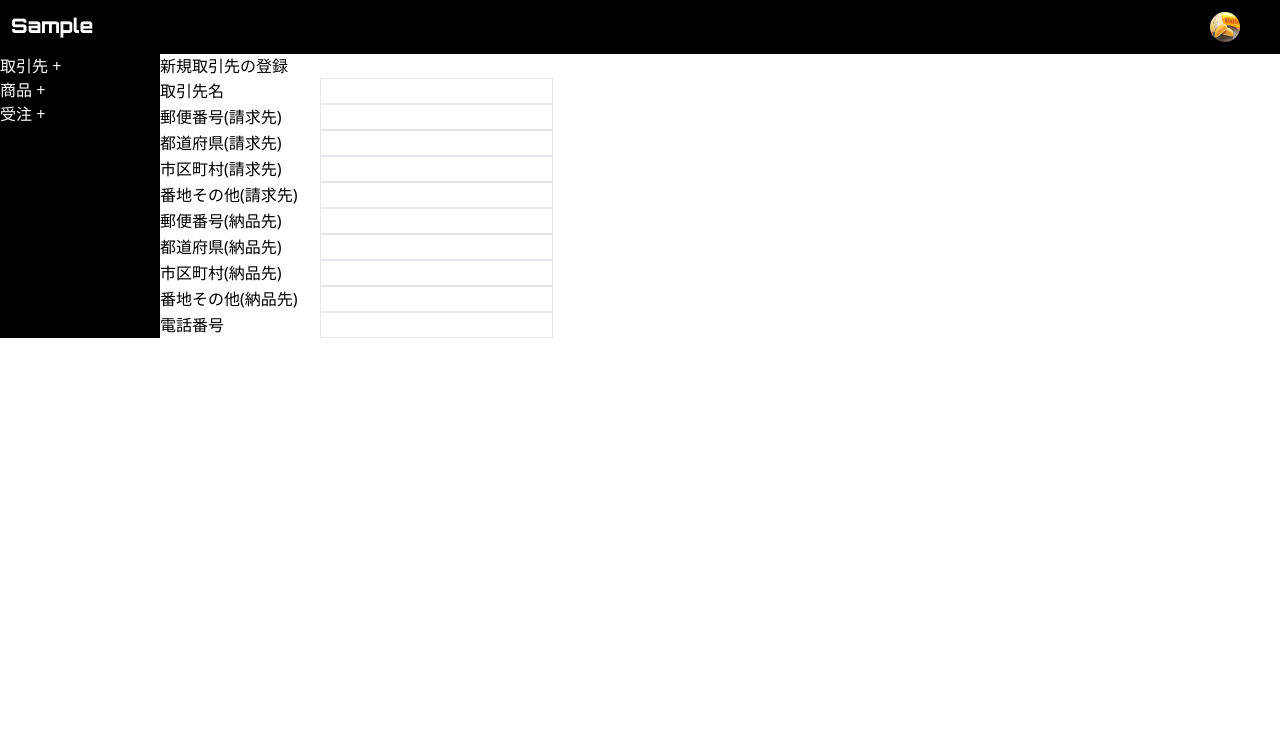
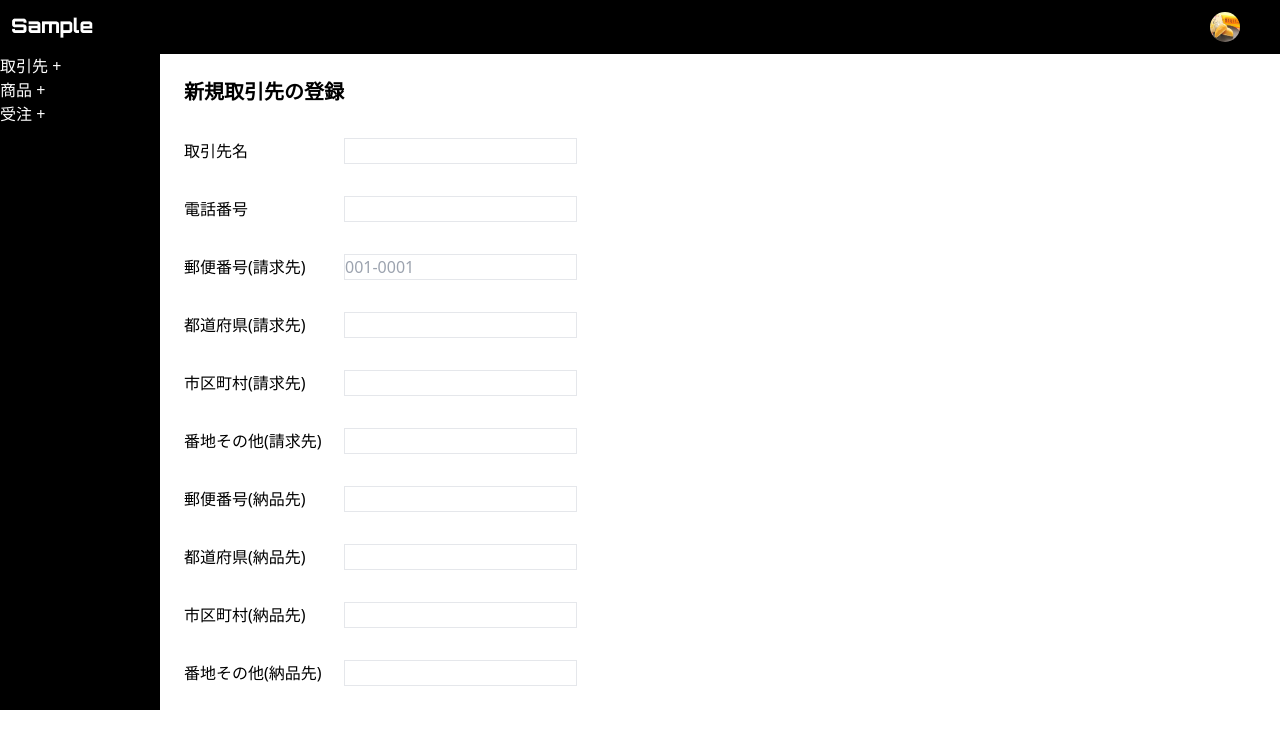
Before and after one commit to ihsyamdev/order-management-frontend, a Next.js app: page /account in a window 1280 px wide. Shown: the top 748 px of the page. Built offline with nearby package versions, Linux system fonts and the light colour scheme.

Commit message:
取引先登録画面の項目を整列

```diff
--- a/pages/account/index.tsx
+++ b/pages/account/index.tsx
@@ -1,3 +1,4 @@
+import { useState } from 'react'
 import Head from 'next/head'
 import { Inter } from 'next/font/google'
 import { DefaultLayout } from '@/components/templates/DefaultLayout'
@@ -5,53 +6,79 @@ import { DefaultLayout } from '@/components/templates/DefaultLayout'
 const inter = Inter({ subsets: ['latin'] })
 
 export default function Account() {
+
+  const [formData, setFormData] = useState({})
+  const [postalCodeError, setPostalCodeError] = useState(false)
+
+  const handleInputBlur = (event: React.ChangeEvent<HTMLInputElement>) => {
+    const { id, value } = event.target
+    setFormData((prevFormData) => ({
+      ...prevFormData,
+      [id]: value,
+    }))
+    console.log(formData)
+
+    // 郵便番号チェック
+    if (id === 'accountBillingPostalCode' && !/^\d{3}-\d{4}$/.test(value)) {
+      setPostalCodeError(true)
+    } else {
+      setPostalCodeError(false)
+    }
+  }
+
+  const handleSubmit = (event: React.FormEvent<HTMLFormElement>) => {
+    event.preventDefault()
+    console.log(formData)
+  }
+
   return (
     <>
       <Head>
         <title>取引先新規登録</title>
       </Head>
       <DefaultLayout>
-        <h1>新規取引先の登録</h1>
-        <form className="flex flex-col">
-          <div className="flex items-center">
-            <label className="w-40 flex-shrink-0"htmlFor="accountName">取引先名</label>
-            <input className="border flex-grow" type="text" id="accountName" />
+        <h1 className='p-6 text-xl font-bold'>新規取引先の登録</h1>
+        <form className="flex flex-col px-6" onSubmit={handleSubmit}>
+          <div className="flex items-center pb-4">
+            <label className="w-40 flex-shrink-0 "htmlFor="accountName">取引先名</label>
+            <input className="my-2 border flex-grow" type="text" id="accountName" onBlur={handleInputBlur} />
           </div>
-          <div className="flex items-center">
+          <div className="flex items-center pb-4">
+            <label className="w-40 flex-shrink-0" htmlFor="accountPhone">電話番号</label>
+            <input className="my-2 border flex-grow" type="text" id="accountPhone" />
+          </div>
+          <div className={`flex items-center ${postalCodeError ? '': 'pb-4'}`}>
             <label className="w-40 flex-shrink-0" htmlFor="accountBillingPostalCode">郵便番号(請求先)</label>
-            <input className="border flex-grow" type="text" id="accountBillingPostalCode" />
+            <input className="my-2 border flex-grow" type="text" id="accountBillingPostalCode" onBlur={handleInputBlur} placeholder='001-0001' pattern='\d{3}-\d{4}' maxLength={8} />
           </div>
-          <div className="flex items-center">
+          {postalCodeError && <p className="text-xs text-red-500">郵便番号は半角数字の7桁 + ハイフン(-)で入力してください</p>}
+          <div className="flex items-center pb-4">
             <label className="w-40 flex-shrink-0" htmlFor="accountBillingState">都道府県(請求先)</label>
-            <input className="border flex-grow" type="text" id="accountBillingState" />
+            <input className="my-2 border flex-grow" type="text" id="accountBillingState" />
           </div>
-          <div className="flex items-center">
+          <div className="flex items-center pb-4">
             <label className="w-40 flex-shrink-0" htmlFor="accountBillingCity">市区町村(請求先)</label>
-            <input className="border flex-grow" type="text" id="accountBillingCity" />
+            <input className="my-2 border flex-grow" type="text" id="accountBillingCity" />
           </div>
-          <div className="flex items-center">
+          <div className="flex items-center pb-4">
             <label className="w-40 flex-shrink-0" htmlFor="accountBillingStreet">番地その他(請求先)</label>
-            <input className="border flex-grow" type="text" id="accountBillingStreet" />
+            <input className="my-2 border flex-grow" type="text" id="accountBillingStreet" />
           </div>
-          <div className="flex items-center">
+          <div className="flex items-center pb-4">
             <label className="w-40 flex-shrink-0" htmlFor="accountShippingPostalCode">郵便番号(納品先)</label>
-            <input className="border flex-grow" type="text" id="accountShippingPostalCode" />
+            <input className="my-2 border flex-grow" type="text" id="accountShippingPostalCode" onBlur={handleInputBlur} />
           </div>
-          <div className="flex items-center">
+          <div className="flex items-center pb-4">
             <label className="w-40 flex-shrink-0" htmlFor="accountShippingState">都道府県(納品先)</label>
-            <input className="border flex-grow" type="text" id="accountShippingState" />
+            <input className="my-2 border flex-grow" type="text" id="accountShippingState" />
           </div>
-          <div className="flex items-center">
+          <div className="flex items-center pb-4">
             <label className="w-40 flex-shrink-0" htmlFor="accountShippingCity">市区町村(納品先)</label>
-            <input className="border flex-grow" type="text" id="accountShippingCity" />
+            <input className="my-2 border flex-grow" type="text" id="accountShippingCity" />
           </div>
-          <div className="flex items-center">
+          <div className="flex items-center pb-4">
             <label className="w-40 flex-shrink-0" htmlFor="accountShippingStreet">番地その他(納品先)</label>
-            <input className="border flex-grow" type="text" id="accountShippingStreet" />
-          </div>
-          <div className="flex items-center">
-            <label className="w-40 flex-shrink-0" htmlFor="accountPhone">電話番号</label>
-            <input className="border flex-grow" type="text" id="accountPhone" />
+            <input className="my-2 border flex-grow" type="text" id="accountShippingStreet" />
           </div>
         </form>
       </DefaultLayout>
```
